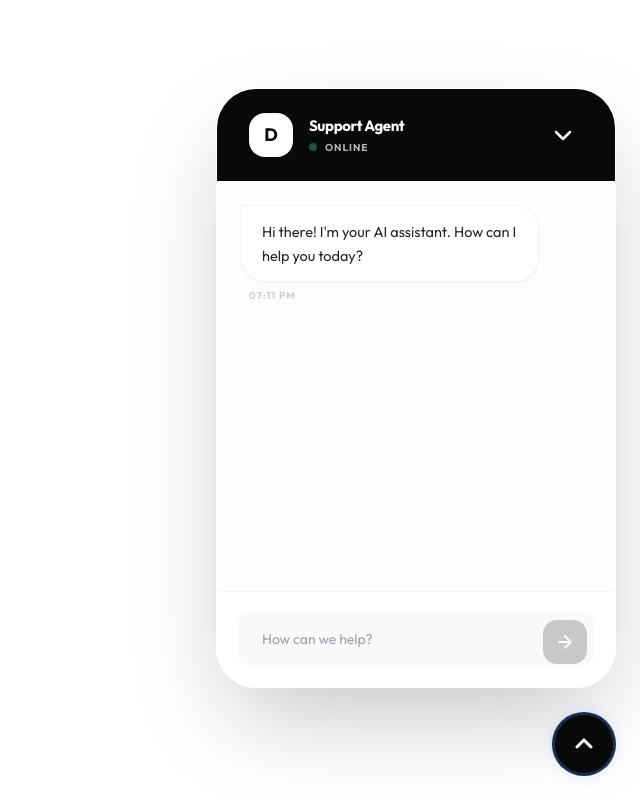
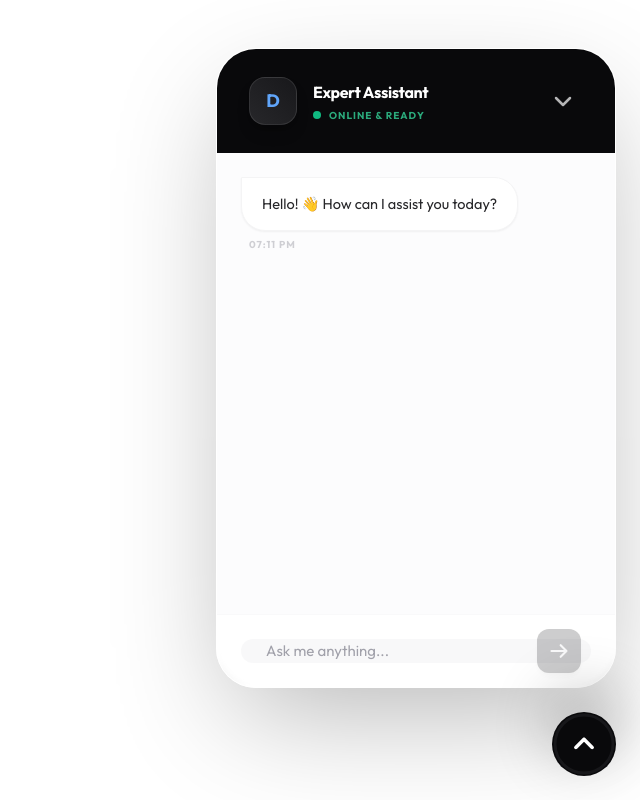
Before and after one commit to vipul9987/chatbot, a React (Vite) app: page / in a window 1280 px wide. Both pictures are taken after a click on the button 1224 px from the left and 744 px from the top of the page. Shown: the whole page, without its empty margins (640-1280 px from the left). Built offline with nearby package versions, Linux system fonts and the light colour scheme.

Commit message:
feat: Refine widget appearance and intro message
Updates the widget's title, greeting message, and styling for a more premium feel. Improves iframe transparency handling and animation.

```diff
--- a/components/ChatWidget.tsx
+++ b/components/ChatWidget.tsx
@@ -10,7 +10,7 @@ export const ChatWidget: React.FC = () => {
     {
       id: '1',
       role: 'assistant',
-      content: `Hi there! I'm your AI assistant. How can I help you today?`,
+      content: `Hello! 👋 How can I assist you today?`,
       timestamp: new Date()
     }
   ]);
@@ -53,70 +53,73 @@ export const ChatWidget: React.FC = () => {
   };
 
   return (
-    <div className="fixed inset-0 flex flex-col items-end justify-end p-4 sm:p-6 pointer-events-none">
+    <div className="fixed inset-0 flex flex-col items-end justify-end p-6 pointer-events-none">
 
-      {/* Chat Window Popup */}
+      {/* Premium Chat Window */}
       {isOpen && (
-        <div className="interactive mb-6 w-full max-w-[400px] h-[600px] max-h-[75vh] glass-panel rounded-[2.5rem] shadow-[0_40px_100px_-20px_rgba(0,0,0,0.25)] border border-white/40 flex flex-col overflow-hidden animate-pop-in origin-bottom-right">
+        <div className="interactive mb-6 w-full max-w-[400px] h-[640px] max-h-[85vh] glass-panel rounded-[2.5rem] shadow-[0_40px_120px_-20px_rgba(0,0,0,0.3)] border border-white/50 flex flex-col overflow-hidden animate-widget-in origin-bottom-right">
 
-          {/* Header */}
-          <div className="px-8 py-6 bg-zinc-950 text-white flex items-center justify-between shrink-0">
+          {/* Elegant Dark Header */}
+          <div className="px-8 py-7 bg-zinc-950 text-white flex items-center justify-between shrink-0">
             <div className="flex items-center gap-4">
-              <div className="w-11 h-11 rounded-2xl bg-white text-zinc-950 flex items-center justify-center font-bold text-lg shadow-inner">
-                {APP_CONFIG.agencyName[0]}
+              <div className="w-12 h-12 rounded-2xl bg-gradient-to-tr from-zinc-800 to-zinc-900 border border-white/10 flex items-center justify-center shadow-lg shadow-black/20">
+                <span className="font-bold text-lg text-blue-400">{APP_CONFIG.agencyName[0]}</span>
               </div>
               <div>
-                <h3 className="text-[15px] font-bold tracking-tight">Support Agent</h3>
-                <div className="flex items-center gap-2 mt-0.5 opacity-70">
-                  <span className="w-2 h-2 rounded-full bg-emerald-400 animate-pulse"></span>
-                  <span className="text-[10px] font-bold uppercase tracking-widest">Online</span>
+                <h3 className="text-[16px] font-bold tracking-tight">Expert Assistant</h3>
+                <div className="flex items-center gap-2 mt-1">
+                  <span className="relative flex h-2 w-2">
+                    <span className="animate-ping absolute inline-flex h-full w-full rounded-full bg-emerald-400 opacity-75"></span>
+                    <span className="relative inline-flex rounded-full h-2 w-2 bg-emerald-500"></span>
+                  </span>
+                  <span className="text-[10px] font-bold uppercase tracking-[0.1em] text-emerald-400/80">Online & Ready</span>
                 </div>
               </div>
             </div>
             <button
               onClick={() => setIsOpen(false)}
-              className="p-2 hover:bg-white/10 rounded-xl transition-all"
+              className="p-2 hover:bg-white/10 rounded-xl transition-all active:scale-90"
             >
-              <svg className="w-6 h-6" fill="none" stroke="currentColor" viewBox="0 0 24 24">
+              <svg className="w-6 h-6 opacity-70" fill="none" stroke="currentColor" viewBox="0 0 24 24">
                 <path strokeLinecap="round" strokeLinejoin="round" strokeWidth={2.5} d="M19 9l-7 7-7-7" />
               </svg>
             </button>
           </div>
 
-          {/* Messages */}
-          <div className="flex-1 overflow-y-auto custom-scrollbar p-6 space-y-6 bg-[#fcfcfd]/50">
+          {/* Messages Container */}
+          <div className="flex-1 overflow-y-auto custom-scrollbar p-6 space-y-6 bg-[#fcfcfd]/80">
             {messages.map((msg) => (
               <ChatBubble key={msg.id} message={msg} />
             ))}
             {chatState === ChatState.TYPING && (
               <div className="flex justify-start">
-                <div className="bg-white px-5 py-3 rounded-2xl border border-zinc-100 shadow-sm flex gap-1.5 items-center">
-                  <div className="w-1.5 h-1.5 bg-zinc-400 rounded-full animate-bounce [animation-delay:-0.3s]"></div>
-                  <div className="w-1.5 h-1.5 bg-zinc-400 rounded-full animate-bounce [animation-delay:-0.15s]"></div>
-                  <div className="w-1.5 h-1.5 bg-zinc-400 rounded-full animate-bounce"></div>
+                <div className="bg-white px-5 py-3.5 rounded-2xl border border-zinc-100 shadow-sm flex gap-1.5 items-center">
+                  <div className="w-1.5 h-1.5 bg-zinc-300 rounded-full animate-bounce [animation-delay:-0.3s]"></div>
+                  <div className="w-1.5 h-1.5 bg-zinc-300 rounded-full animate-bounce [animation-delay:-0.15s]"></div>
+                  <div className="w-1.5 h-1.5 bg-zinc-300 rounded-full animate-bounce"></div>
                 </div>
               </div>
             )}
             <div ref={messagesEndRef} />
           </div>
 
-          {/* Input */}
-          <div className="p-5 bg-white border-t border-zinc-100">
-            <form onSubmit={handleSend} className="relative group">
+          {/* Modern Input Bar */}
+          <div className="p-6 bg-white/50 backdrop-blur-sm border-t border-zinc-100/50">
+            <form onSubmit={handleSend} className="relative flex items-center">
               <input
                 type="text"
                 value={inputValue}
                 onChange={(e) => setInputValue(e.target.value)}
-                placeholder="How can we help?"
-                className="w-full pl-6 pr-14 py-4 bg-zinc-100/50 border border-transparent rounded-2xl text-[14px] focus:outline-none focus:bg-white focus:border-zinc-200 transition-all placeholder:text-zinc-400"
+                placeholder="Ask me anything..."
+                className="w-full pl-6 pr-14 py-4.5 bg-zinc-100/60 border border-transparent rounded-[1.25rem] text-[15px] focus:outline-none focus:bg-white focus:border-blue-500/20 focus:ring-4 focus:ring-blue-500/5 transition-all placeholder:text-zinc-400"
               />
               <button
                 type="submit"
                 disabled={!inputValue.trim() || chatState === ChatState.TYPING}
-                className="absolute right-2 top-2 w-11 h-11 bg-zinc-950 text-white rounded-[14px] flex items-center justify-center hover:bg-indigo-600 transition-all disabled:opacity-20"
+                className="absolute right-2.5 w-11 h-11 bg-zinc-950 text-white rounded-xl flex items-center justify-center hover:bg-blue-600 active:scale-95 transition-all disabled:opacity-20 shadow-md"
               >
                 <svg className="w-5 h-5" fill="none" stroke="currentColor" viewBox="0 0 24 24">
-                  <path strokeLinecap="round" strokeLinejoin="round" strokeWidth={2.5} d="M5 12h14M12 5l7 7-7 7" />
+                  <path strokeLinecap="round" strokeLinejoin="round" strokeWidth={2.5} d="M14 5l7 7m0 0l-7 7m7-7H3" />
                 </svg>
               </button>
             </form>
@@ -124,22 +127,26 @@ export const ChatWidget: React.FC = () => {
         </div>
       )}
 
-      {/* Floating Toggle Button - Matching your screenshot */}
+      {/* Signature Blue-Ring Toggle Button */}
       <button
         onClick={() => setIsOpen(!isOpen)}
-        className={`interactive group relative w-16 h-16 rounded-full flex items-center justify-center transition-all duration-300 transform active:scale-90 ${
-          isOpen ? 'bg-zinc-950 rotate-180' : 'bg-zinc-950 hover:scale-105'
+        className={`interactive relative group w-16 h-16 rounded-full flex items-center justify-center shadow-[0_20px_60px_rgba(0,0,0,0.3)] transition-all duration-500 transform active:scale-90 ${
+          isOpen ? 'bg-zinc-950 rotate-180' : 'bg-zinc-950 hover:scale-110'
         }`}
       >
-        {/* The Blue Glow Ring from your image */}
-        <div className={`absolute inset-0 rounded-full border-[3px] border-blue-500 shadow-[0_0_15px_rgba(59,130,246,0.5)] transition-opacity duration-300 ${isOpen ? 'opacity-30' : 'opacity-100'}`}></div>
+        {/* The Glow Ring - Exactly as requested */}
+        <div className={`absolute inset-0 rounded-full border-[3px] transition-all duration-500 ${
+          isOpen
+            ? 'border-zinc-800 scale-95 opacity-50'
+            : 'border-blue-500 shadow-[0_0_20px_rgba(59,130,246,0.5)] opacity-100'
+        }`}></div>
 
         {isOpen ? (
-          <svg className="w-6 h-6 text-white" fill="none" stroke="currentColor" viewBox="0 0 24 24">
+          <svg className="w-7 h-7 text-white" fill="none" stroke="currentColor" viewBox="0 0 24 24">
             <path strokeLinecap="round" strokeLinejoin="round" strokeWidth={3} d="M19 9l-7 7-7-7" />
           </svg>
         ) : (
-          <svg className="w-6 h-6 text-white" fill="none" stroke="currentColor" viewBox="0 0 24 24">
+          <svg className="w-7 h-7 text-white" fill="none" stroke="currentColor" viewBox="0 0 24 24">
             <path strokeLinecap="round" strokeLinejoin="round" strokeWidth={3} d="M19 13l-7 7-7-7M19 5l-7 7-7-7" />
           </svg>
         )}
--- a/index.html
+++ b/index.html
@@ -3,13 +3,13 @@
   <head>
     <meta charset="UTF-8" />
     <meta name="viewport" content="width=device-width, initial-scale=1.0" />
-    <title>Premium Chat Widget</title>
+    <title>Widget Assistant</title>
     <script src="https://cdn.tailwindcss.com"></script>
     <link rel="preconnect" href="https://fonts.googleapis.com">
     <link rel="preconnect" href="https://fonts.gstatic.com" crossorigin>
     <link href="https://fonts.googleapis.com/css2?family=Outfit:wght@300;400;500;600;700&display=swap" rel="stylesheet">
     <style>
-      /* The critical fix for iframe transparency */
+      /* CRITICAL: Force transparency for the iframe environment */
       html, body, #root {
         background: transparent !important;
         background-color: transparent !important;
@@ -18,15 +18,17 @@
         width: 100%;
         height: 100%;
         overflow: hidden;
-        pointer-events: none; /* Allows clicks to pass through to the parent site */
+        /* Ghost Mode: The iframe body doesn't block clicks to the parent site */
+        pointer-events: none;
       }
 
       * {
         font-family: 'Outfit', sans-serif;
         -webkit-font-smoothing: antialiased;
+        box-sizing: border-box;
       }
 
-      /* Re-enable clicks only for the actual widget elements */
+      /* Re-enable clicks ONLY for the widget elements */
       .interactive {
         pointer-events: auto !important;
       }
@@ -37,7 +39,6 @@
         -webkit-backdrop-filter: blur(20px);
       }
 
-      /* Custom scrollbar for a cleaner look */
       .custom-scrollbar::-webkit-scrollbar {
         width: 5px;
       }
@@ -49,12 +50,12 @@
         border-radius: 10px;
       }
 
-      @keyframes pop-in {
-        0% { transform: scale(0.95) translateY(10px); opacity: 0; }
+      @keyframes slide-up {
+        0% { transform: scale(0.9) translateY(40px); opacity: 0; }
         100% { transform: scale(1) translateY(0); opacity: 1; }
       }
-      .animate-pop-in {
-        animation: pop-in 0.3s cubic-bezier(0.2, 0.8, 0.2, 1);
+      .animate-widget-in {
+        animation: slide-up 0.4s cubic-bezier(0.16, 1, 0.3, 1);
       }
     </style>
     <script type="importmap">
```
